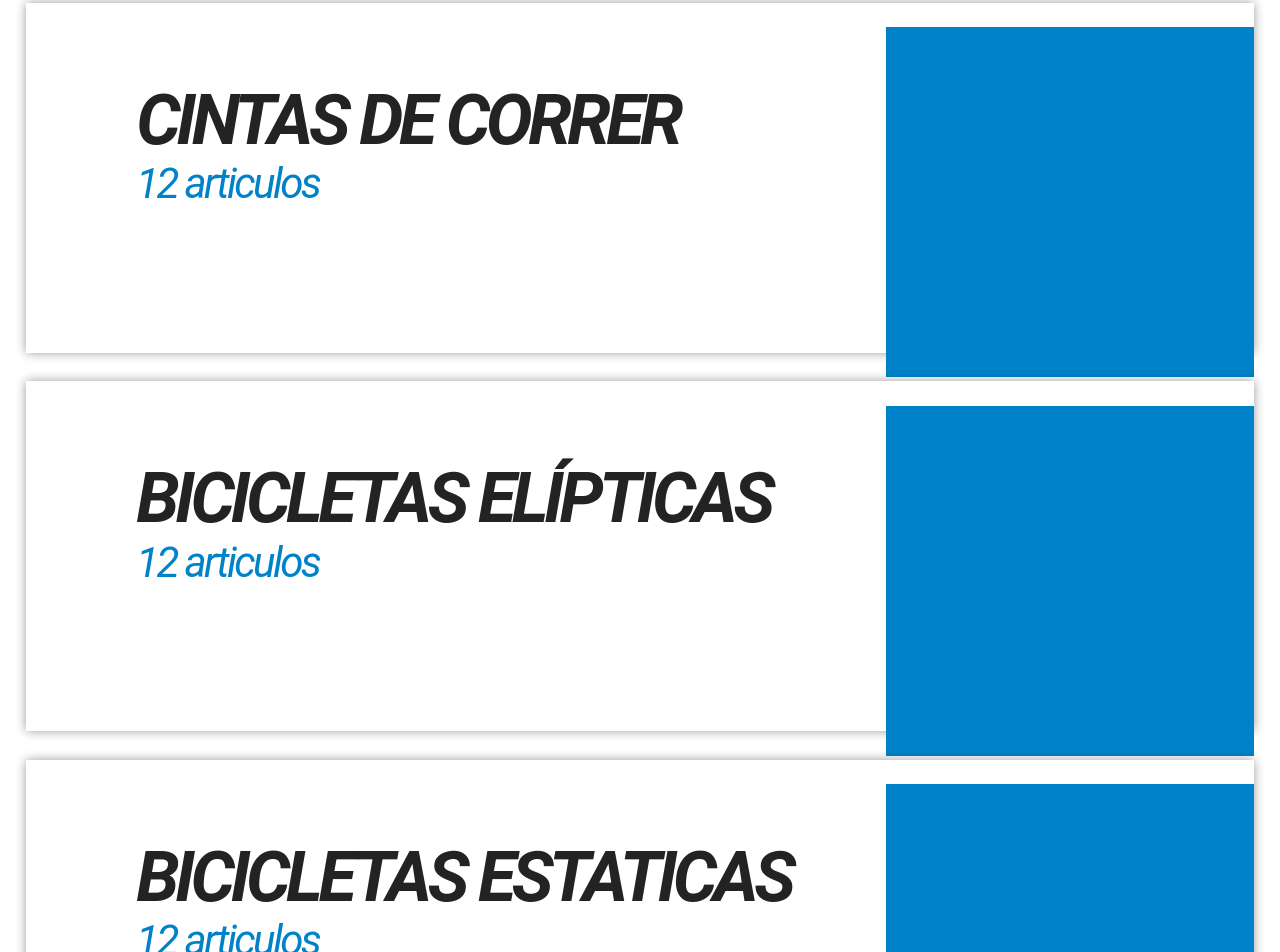
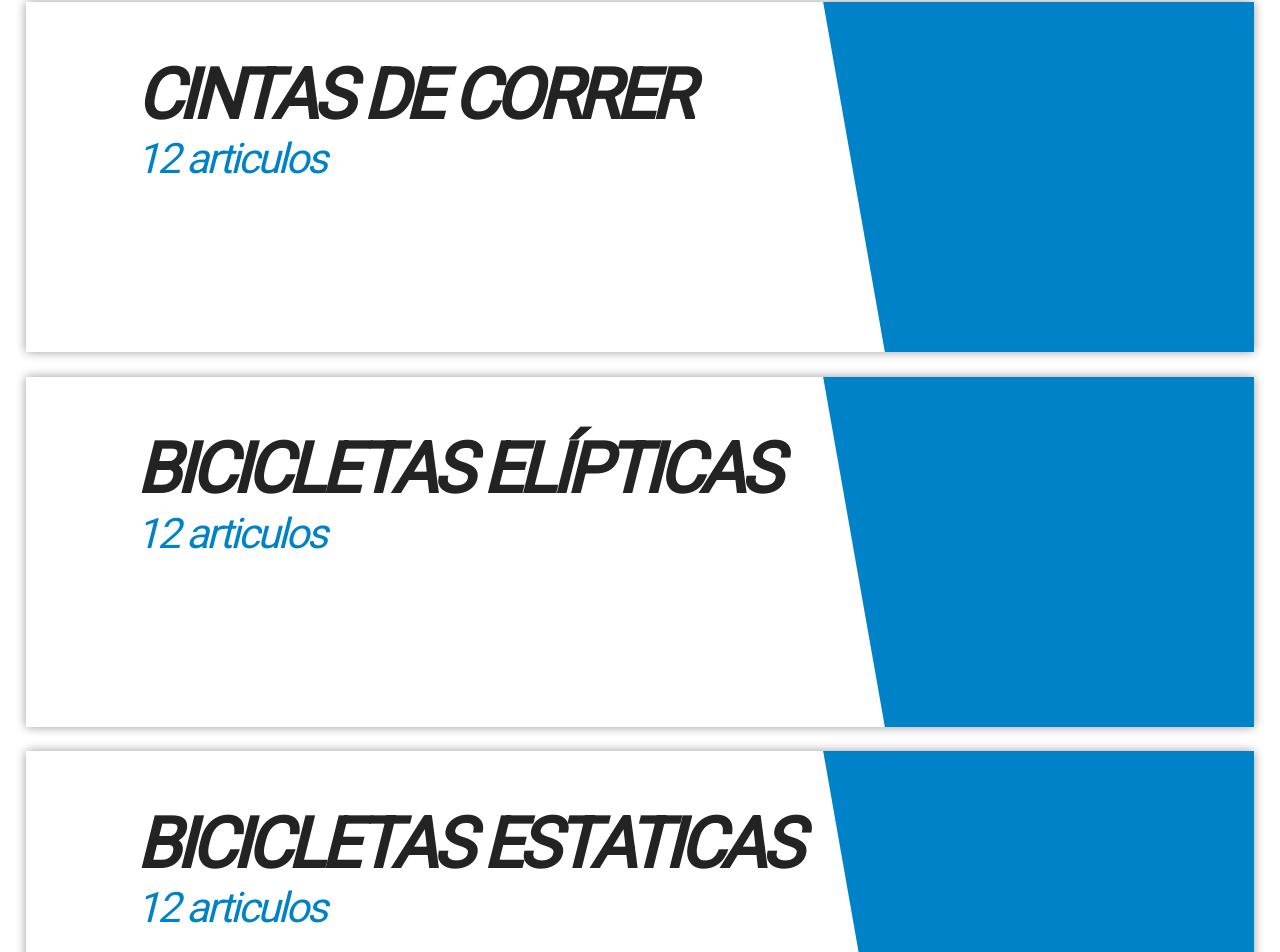
Before and after one commit to FerOrtego/vue-testing-features, a Vue app: page /#/ in a window 1280 px wide. Shown: the part 308-1260 px from the top of the page. Built offline with nearby package versions, Linux system fonts and the light colour scheme.

Commit message:
WIP: desing and post request

```diff
--- a/src/App.vue
+++ b/src/App.vue
@@ -30,4 +30,18 @@ export default {
     text-decoration: none;
     cursor: pointer;
   }
+
+  @import url('https://fonts.googleapis.com/css?family=Roboto');
+
+  html, body {
+    font-family: 'Roboto', sans-serif;
+  }
+
+  body {
+    font-family: 'Roboto', sans-serif;
+  }
+
+  #app {
+    font-family: 'Roboto', sans-serif;
+  }
 </style>
--- a/src/components/Card.vue
+++ b/src/components/Card.vue
@@ -1,9 +1,10 @@
 <template>
     <!--Contenedor de todas las cards de una misma disciplina-->
-    <div class="card-wrapper" v-if="!!machineinfo && !!machineinfo.results">
+    <div class="card-wrapper" v-if="!!machineinfo">
         <div class="card-wrapper-header">
             <div class="card-wrapper-header-discipline">
-                {{ machineinfo.name }}
+                {{ machineinfo.id }}
+                {{ machineinfo.title}}
             </div>
         </div>
         <div class="card-container">
@@ -39,7 +40,6 @@ export default {
     }
   },
   mounted () {
-    console.log(this.machineinfo.results)
   },
   computed: {
 
--- a/src/components/CintasDeCorrer.vue
+++ b/src/components/CintasDeCorrer.vue
@@ -3,11 +3,7 @@
         <ul>
             <li class="item1">
                 <router-link
-                    to=""><Card
-                        v-foreach="machineinfo.results in
-                        machineinfo"
-                        :machineinfo="machineinfo.results"
-                    />
+                    to=""><Card v-for="item in machineinfo" :key="item.index" :machineinfo="item"/>
                 </router-link>
             </li>
             <li class="item2"><router-link to=""><Card :machineinfo="machineinfo"/></router-link></li>
@@ -33,8 +29,7 @@
 
 <script>
 import Card from './Card'
-// import { HTTP } from '../http/http-config'
-import service from '../services/fetch.js'
+import axios from 'axios'
 
 export default {
   name: 'Cintasdecorrer',
@@ -43,6 +38,7 @@ export default {
     return {
       machineinfo: { Type: Object, Required: false },
       machines: null,
+      test: '',
       swiperOption: {
         slidesPerView: 4,
         spaceBetween: 20,
@@ -54,32 +50,35 @@ export default {
     }
   },
   props: {
-    msg: String
   },
   created () {
-    this.getData()
-  },
-  methods: {
-    getData: async function () {
-      let url = 'https://pokeapi.co/api/v2/pokemon/'
-      service
-        .callFetch(url)
-        .then(data => {
-          this.machineinfo = data
-        })
-        .catch(error => {
-          console.log(error)
-        })
-    }
-  },
-  computed: {
-    listMachines: function () {
-      let result = this.machines
-      result = this.machineinfo.results.length
-      return result
-    }
+    axios.get('http://jsonplaceholder.typicode.com/posts')
+      .then(response => {
+        this.machineinfo = response.data
+      }, error => {
+        console.error(error)
+      })
   }
-
+  // methods: {
+  //   mipost: function () {
+  //     let data = {
+  //       id: 1,
+  //       name: 'aaaa'
+  //     }
+  //     let options = {
+  //       headers: {
+  //         Authorization: 'Bearer ' + token
+  //       }
+  //     }
+  //     axios.post('http://jsonplaceholder.typicode.com/posts', data, options)
+  //       .then(response => {
+  //         this.machineinfo = response.data
+  //       }, error => {
+  //         console.error(error)
+  //       })
+  //   },
+  //   computed: {}
+  // }
 }
 </script>
 
--- a/src/components/Comparador.vue
+++ b/src/components/Comparador.vue
@@ -14,7 +14,7 @@
                     <ul class="products-list">
                         <li class="categoria">
                             <router-link to="/cintas-de-correr">
-                                <div class="categora-texto-contaner">
+                                <div class="categoria-texto-contaner">
                                     <div class="nombre-categoria"><span>CINTAS DE CORRER</span></div>
                                     <div class="numero-articulos"><span>12 articulos</span></div>
                                 </div>
@@ -23,7 +23,7 @@
                         </li>
                         <li class="categoria">
                             <router-link to="/elipticas">
-                                <div class="categora-texto-contaner">
+                                <div class="categoria-texto-contaner">
                                     <div class="nombre-categoria"><span>BICICLETAS ELÍPTICAS</span></div>
                                     <div class="numero-articulos"><span>12 articulos</span></div>
                                 </div>
@@ -32,7 +32,7 @@
                         </li>
                         <li class="categoria">
                             <router-link to="/cintas-de-correr">
-                                <div class="categora-texto-contaner">
+                                <div class="categoria-texto-contaner">
                                     <div class="nombre-categoria"><span>BICICLETAS ESTATICAS</span></div>
                                     <div class="numero-articulos"><span>12 articulos</span></div>
                                 </div>
@@ -41,7 +41,7 @@
                         </li>
                         <li class="categoria">
                             <router-link to="/cintas-de-correr">
-                                <div class="categora-texto-contaner">
+                                <div class="categoria-texto-contaner">
                                     <div class="nombre-categoria"><span>BIKING</span></div>
                                     <div class="numero-articulos"><span>12 articulos</span></div>
                                 </div>
@@ -50,7 +50,7 @@
                         </li>
                         <li class="categoria">
                             <router-link to="/cintas-de-correr">
-                                <div class="categora-texto-contaner">
+                                <div class="categoria-texto-contaner">
                                     <div class="nombre-categoria"><span>REMOS</span></div>
                                     <div class="numero-articulos"><span>12 articulos</span></div>
                                 </div>
@@ -75,8 +75,9 @@ export default {
 
 <!-- Add "scoped" attribute to limit CSS to this component only -->
 <style scoped lang="scss">
+
     section{
-        padding-top: 2%;
+        padding-top: 1%;
         padding-bottom: 2%;
     }
     header .header {
@@ -123,15 +124,14 @@ export default {
         height: 350px;
         background-color: #ffffff;
         box-shadow: 0 0 10px 0.1px rgba(0, 0, 0, 0.4);
-        padding: 2% 0;
-        .categora-texto-contaner {
+        margin: 1% 0;
+        .categoria-texto-contaner {
             width: 70%;
             float: left;
             padding-top: 5%;
             padding-left: 9%;
             .nombre-categoria {
                 span {
-                    font-family: Roboto;
                     font-size: 70px;
                     font-weight: bold;
                     font-style: italic;
@@ -144,7 +144,6 @@ export default {
             .numero-articulos {
                 height: 157px;
                 span {
-                    font-family: Roboto;
                     font-size: 42px;
                     font-weight: normal;
                     font-style: italic;
@@ -161,6 +160,18 @@ export default {
             height: 350px;
             background-color: #0082c9;
         }
+        .logo-categoria:after{
+            width: 63px;
+            height: 350px;
+            display: block;
+            position: relative;
+            top: 0;
+            left: -32px;
+            background: #0082C9;
+            content: '';
+            -webkit-transform: skewX(10deg);
+            transform: skewX(10deg);
+        }
     }
 
 </style>
--- a/src/http/http-config.js
+++ b/src/http/http-config.js
@@ -1,7 +1,7 @@
 import axios from 'axios'
 
 export const HTTP = axios.create({
-  baseURL: `https://pokeapi.co/api/v2/pokemon/1/`,
+  baseURL: `https://pokeapi.co/api/v2/pokemon/`,
   headers: {
   }
 })
--- a/src/main.js
+++ b/src/main.js
@@ -1,7 +1,6 @@
 import Vue from 'vue'
 import App from './App.vue'
 import router from './router/index'
-
 import VueAwesomeSwiper from 'vue-awesome-swiper'
 import 'swiper/dist/css/swiper.css'
 
--- a/src/services/fetch.js
+++ /dev/null
@@ -1,24 +0,0 @@
-export default { callFetch }
-
-/**
- * llamada a Api mediante jsonp
- * @param url: url del servicio
- * utilizado en la carga de eventos y al añadir un evento al calendario
- */
-async function callFetch (url, options = { credentials: 'same-origin' }) {
-  let response = await fetch(url, options)
-    .then(response => {
-      if (!response.ok) {
-        throw response.statusText
-      } else {
-        return response.json()
-      }
-    })
-    .then(data => {
-      return data
-    })
-    .catch(error => {
-      throw error
-    })
-  return response
-}
```
